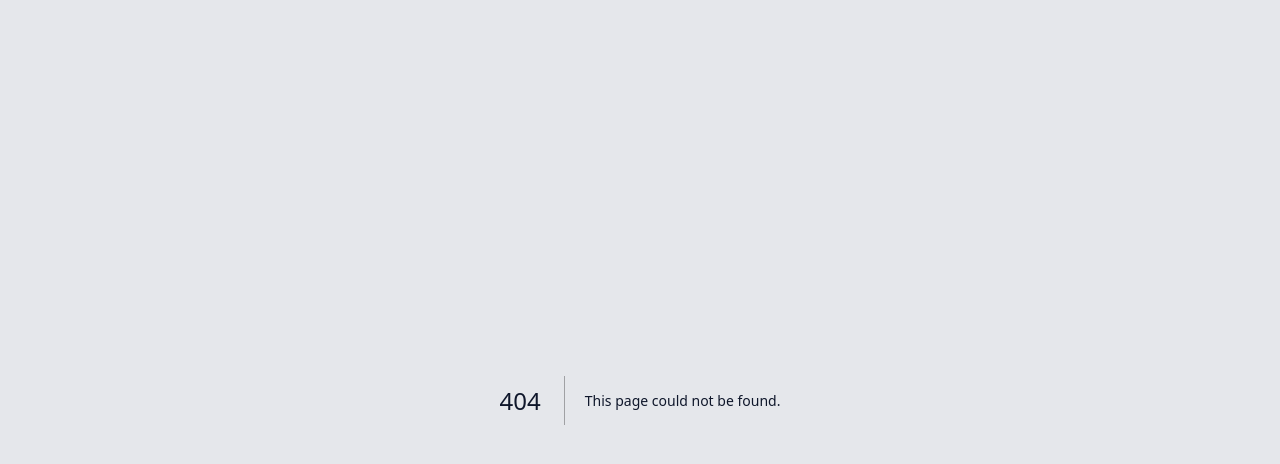
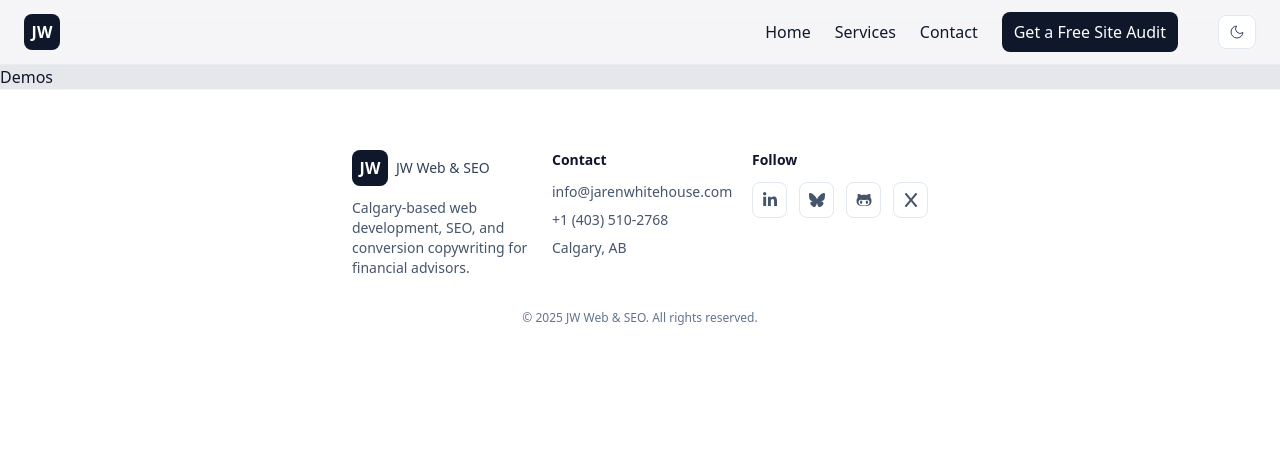
Before and after one commit to m4cbeth/warpofolio, a Next.js app: page /demos in a window 1280 px wide. Before the commit this address had no page. Shown: the top 464 px of the page. Built offline with nearby package versions, Linux system fonts and the light colour scheme.

Commit message:
moved google analytics into head

```diff
--- /dev/null
+++ b/src/app/(home)/demos/page.tsx
@@ -0,0 +1,14 @@
+import { Metadata } from "next";
+
+export const metadata: Metadata = {
+  title: "Demos",
+  description: "Demos",
+}
+
+export default function DemosPage() {
+  return (
+    <main>
+      <h1>Demos</h1>
+    </main>
+  )
+}
--- a/src/app/layout.tsx
+++ b/src/app/layout.tsx
@@ -80,6 +80,9 @@ export default function RootLayout({
 }>) {
   return (
     <html lang="en" suppressHydrationWarning>
+      <head>
+        <GoogleAnalytics gaId="G-RPDGXS3WCB"  />
+      </head>
       <body className={`${geistSans.variable} ${geistMono.variable} antialiased`}>
         <Script id="ld-json" type="application/ld+json" strategy="afterInteractive">
           {JSON.stringify(jsonLd)}
@@ -92,7 +95,6 @@ export default function RootLayout({
         </ThemeProvider>
         <Analytics />
         <SpeedInsights />
-        <GoogleAnalytics gaId="G-RPDGXS3WCB"  />
       </body>
     </html>
   );
```
